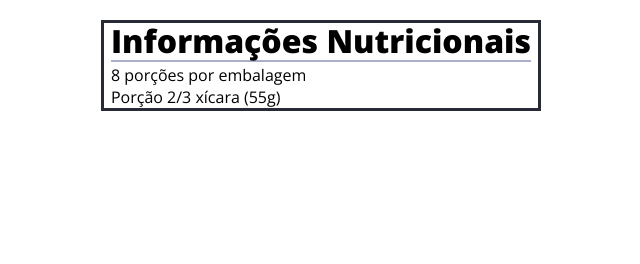
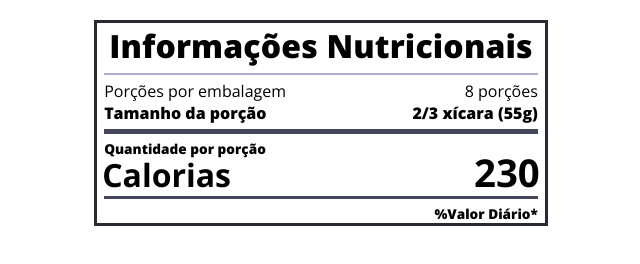
Before and after one commit to defDalila/learn-typography-freecodecamp, a plain HTML site: page index.html in a window 1280 px wide. Shown: the whole page, without its empty margins (319-959 px from the left). Drawn offline with nearby package versions, Linux system fonts and the light colour scheme.

Commit message:
feat(docs): add horizontal spacing and typography sections
refactor(html/css): update nutritional info layout and styles

```diff
--- a/index.html
+++ b/index.html
@@ -10,11 +10,29 @@
 
   <body>
     <div class="label">
-      <h1>Informações Nutricionais</h1>
-      <div class="divider"></div>
-      <p>8 porções por embalagem</p>
 
-      <p>Porção 2/3 xícara (55g)</p>
+      <header>
+        <h1 class="bold">Informações Nutricionais</h1>
+        <div class="divider"></div>
+        <p>Porções por embalagem <span>8 porções</span></p>
+        <p class="bold">Tamanho da porção <span>2/3 xícara (55g)</span></p>
+      </header>
+
+      <div class="divider large"></div>
+
+      <div class="calories-info">
+        <div class="left-container">
+          <h2 class="bold small-text">Quantidade por porção</h2>
+          <p>Calorias</p>
+        </div>
+        <span>230</span>
+      </div>
+      <div class="divider medium"></div>
+
+      <div class="daily-value small-text">
+        <p class="bold right">%Valor Diário*</p>
+      </div>
+
     </div>
 
   </body>
--- a/styles.css
+++ b/styles.css
@@ -15,7 +15,7 @@
   --red: #ff5555;
 } */
 
-*{
+* {
   box-sizing: border-box;
 }
 
@@ -27,10 +27,11 @@ body {
   font-family: 'Open Sans', sans-serif;
 }
 
-h1 {
-    font-weight: 800;
+header h1 {
   text-align: center;
   margin: -4px 0;
+  letter-spacing: 0.15px;
+  padding: 5px;
 }
 
 .label {
@@ -41,10 +42,59 @@ h1 {
 }
 
 p {
+  display: flex;
+  justify-content: space-between;
   margin: 0;
+}
+
+.bold {
+  font-weight: 800;
+}
+
+.small-text {
+  font-size: 0.85rem;
 }
 
 .divider {
   border-bottom: 2px solid #acafcb;
-  margin: 2px 0;
+  margin: 5px 0;
 }
+
+.large {
+  height: 5px;
+}
+
+.medium {
+  height: 3px;
+}
+
+.large, .medium {
+  background-color: #44475A;
+  border: 0;
+}
+
+.calories-info {
+  display: flex;
+  justify-content: space-between;
+  align-items: flex-end;
+}
+
+.calories-info h2 {
+  margin: 0;
+}
+
+.calories-info span {
+  font-size: 2.4em;
+  font-weight: 700;
+  margin: -7px -2px;
+}
+
+.left-container p {
+    margin: -5px -2px;
+    font-size: 2em;
+    font-weight: 700;
+}
+
+.right {
+    justify-content: flex-end;
+}
```
Also changed, not shown: 1 other file. Lines whose indentation alone changed are shown as unchanged.
